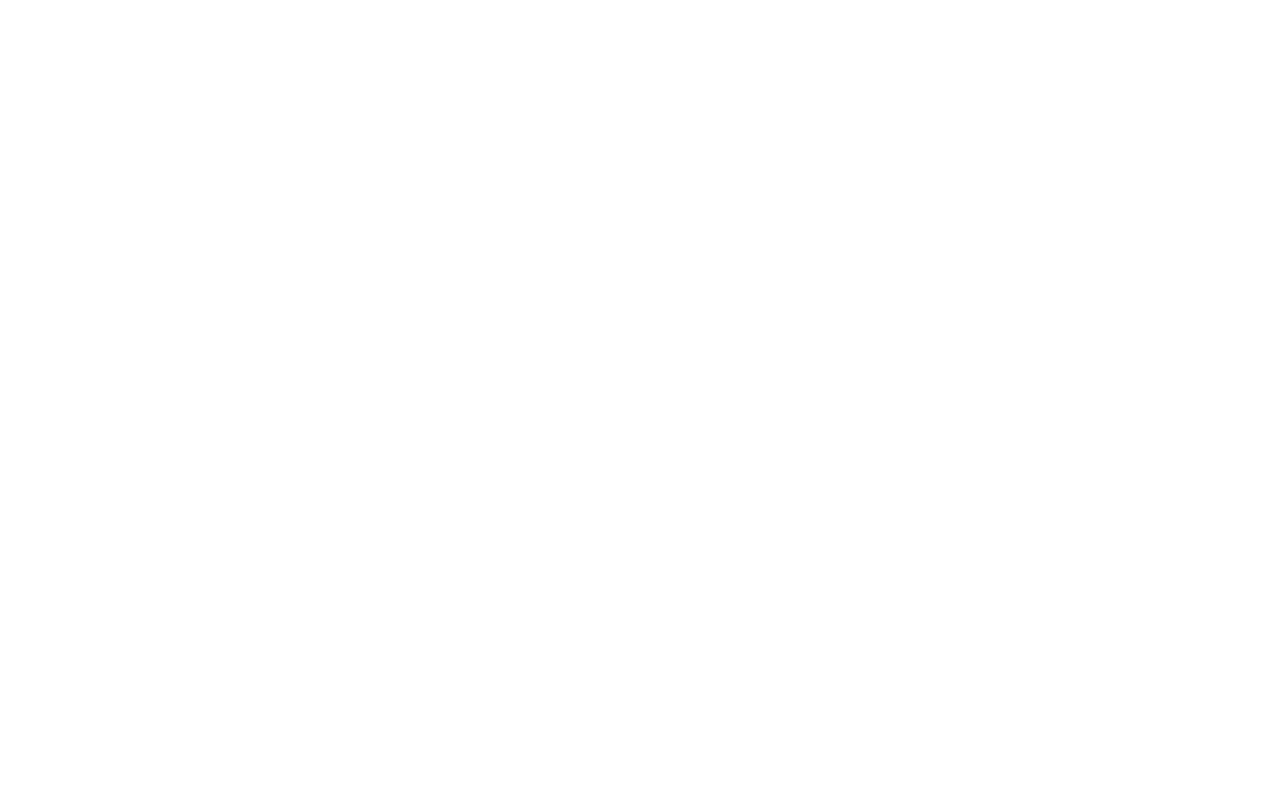
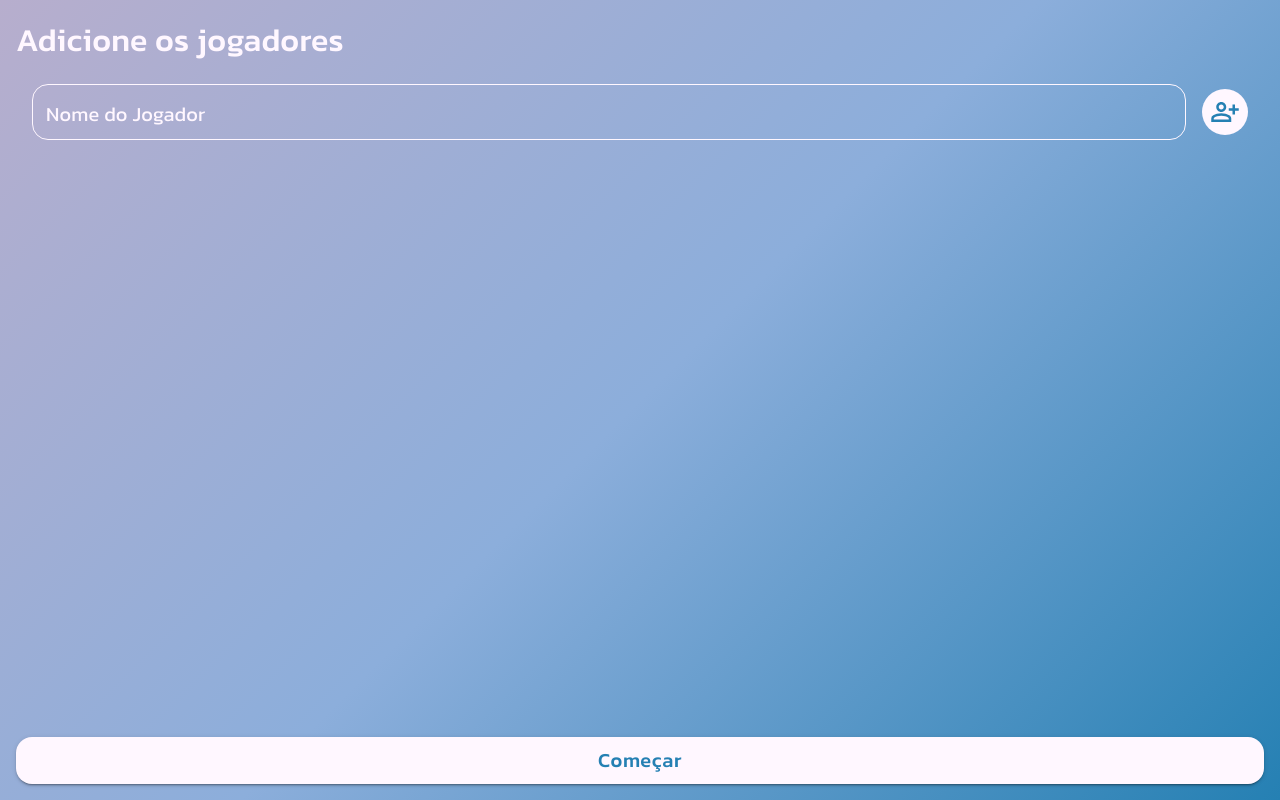
Before and after one commit to Felipe-alv-es/drink-game-app, a React (Create React App) app: page /player-selector in a window 1280 px wide. Before the commit this address had no page. Built offline with nearby package versions, Linux system fonts and the light colour scheme.

Commit message:
chore: players selector page base

```diff
--- a/src/App.js
+++ b/src/App.js
@@ -1,5 +1,5 @@
 import { Route, Routes, BrowserRouter } from "react-router-dom";
-import { Home, GamePage } from "./Pages/Index.ts";
+import { Home, GamePage, PlayerSelector } from "./Pages/Index.ts";
 
 function App() {
   return (
@@ -16,6 +16,7 @@ function App() {
           />
           <Route path="/selection-page" element={<Home />} />
           <Route path="/game-page" element={<GamePage />} />
+          <Route path="/player-selector" element={<PlayerSelector />} />
         </Routes>
       </BrowserRouter>
     </div>
--- a/src/Pages/GamePage/GamePage.tsx
+++ b/src/Pages/GamePage/GamePage.tsx
@@ -2,8 +2,6 @@ import { useState } from "react";
 import { Box, Typography } from "@mui/material";
 import CardComponent from "./Components/CardComponent/CardComponent";
 import NavigationButtons from "./Components/NavigationButtons/NavigationButtons";
-import { GiFinishLine } from "react-icons/gi";
-import { FaMapPin } from "react-icons/fa";
 import {
   getContainerStyle,
   getContentContainerStyle,
--- a/src/Pages/Index.ts
+++ b/src/Pages/Index.ts
@@ -1,2 +1,3 @@
 export { default as Home } from "./Home/Home";
 export { default as GamePage } from "./GamePage/GamePage";
+export { default as PlayerSelector } from "./PlayerSelector/PlayerSelector";
--- /dev/null
+++ b/src/Pages/PlayerSelector/PlayerSelector.styles.ts
@@ -0,0 +1,75 @@
+import { Player } from "./PlayerSelector";
+
+export const getContainerStyle = () => ({
+  padding: "16px",
+  minHeight: "100vh",
+  background: "linear-gradient(135deg, #b7aecd, #8caedb, #2580b3)",
+  display: "flex",
+  flexDirection: "column",
+  justifyContent: "space-between",
+});
+
+export const getTitleStyle = () => ({
+  fontFamily: "kanit",
+  fontSize: "32px",
+  fontWeight: "500",
+  paddingBottom: "4px",
+  color: "#fff7ff",
+});
+
+export const getAddItemStyle = () => ({
+  padding: "16px",
+  borderRadius: "16px",
+  display: "flex",
+  gap: 2,
+  alignItems: "center",
+  marginBottom: "24px",
+  justifyContent: "space-between",
+});
+
+export const getTextFieldStyle = () => ({
+  "& .MuiFormLabel-root": {
+    color: "#fff7ff",
+    fontFamily: "kanit",
+    fontSize: "20px",
+  },
+  "& .MuiInputBase-root": {
+    borderRadius: "16px",
+    color: "#fff7ff",
+  },
+  "& .MuiOutlinedInput-notchedOutline": {
+    borderColor: "#fff7ff",
+  },
+});
+
+export const getAddButtonStyle = () => ({
+  backgroundColor: "#fff7ff",
+  color: "#2580b3",
+  fontWeight: "bold",
+});
+
+export const getPlayersItemStyle = (player: Player) => ({
+  background: player.color,
+  padding: "16px",
+  borderRadius: "16px",
+  display: "flex",
+  gap: 2,
+  alignItems: "center",
+  marginBottom: "12px",
+  justifyContent: "space-between",
+});
+
+export const getPlayerNameStyle = () => ({
+  fontSize: "20px",
+  fontFamily: "kanit",
+  color: "#fff7ff",
+});
+
+export const getButtonStyle = () => ({
+  textTransform: "none",
+  background: "#fff7ff",
+  color: "#2580b3",
+  fontFamily: "kanit",
+  fontSize: "20px",
+  borderRadius: "16px",
+});
--- /dev/null
+++ b/src/Pages/PlayerSelector/PlayerSelector.tsx
@@ -0,0 +1,97 @@
+import { useState } from "react";
+import { Box, Button, IconButton, TextField, Typography } from "@mui/material";
+import { FaRegTrashAlt } from "react-icons/fa";
+import { MdOutlinePersonAddAlt } from "react-icons/md";
+import {
+  getAddButtonStyle,
+  getAddItemStyle,
+  getButtonStyle,
+  getContainerStyle,
+  getPlayerNameStyle,
+  getPlayersItemStyle,
+  getTextFieldStyle,
+  getTitleStyle,
+} from "./PlayerSelector.styles";
+
+const playerColors = [
+  "#FF6B6B",
+  "#FFD93D",
+  "#6BCB77",
+  "#4D96FF",
+  "#FF6EC7",
+  "#FF8E72",
+  "#8D6EFF",
+  "#00C2CB",
+  "#FCA17D",
+  "#D065A9",
+];
+
+export interface Player {
+  id: number;
+  name: string;
+  color: string;
+}
+
+const PlayerSelector = () => {
+  const [players, setPlayers] = useState<Player[]>([]);
+  const [newPlayerName, setNewPlayerName] = useState("");
+
+  const addPlayer = () => {
+    if (!newPlayerName.trim()) return;
+
+    const color = playerColors[players.length % playerColors.length];
+    const newPlayer: Player = {
+      id: Date.now(),
+      name: newPlayerName.trim(),
+      color,
+    };
+
+    setPlayers([...players, newPlayer]);
+    setNewPlayerName("");
+  };
+
+  const removePlayer = (id: number) => {
+    setPlayers(players.filter((p) => p.id !== id));
+  };
+
+  return (
+    <Box sx={getContainerStyle}>
+      <Box>
+        <Typography sx={getTitleStyle}>{"Adicione os jogadores"}</Typography>
+        <Box sx={getAddItemStyle}>
+          <TextField
+            label="Nome do Jogador"
+            value={newPlayerName}
+            onChange={(e) => setNewPlayerName(e.target.value)}
+            variant="outlined"
+            fullWidth
+            sx={getTextFieldStyle}
+          />
+          <IconButton
+            component="button"
+            onClick={addPlayer}
+            sx={getAddButtonStyle}
+          >
+            <MdOutlinePersonAddAlt size={30} color=" #2580b3" />
+          </IconButton>
+        </Box>
+
+        {players.map((player, index) => (
+          <Box key={player.id} sx={getPlayersItemStyle(player)}>
+            <Typography sx={getPlayerNameStyle}>
+              {`Jogador ${index + 1}: ${player.name}`}
+            </Typography>
+            <IconButton onClick={() => removePlayer(player.id)}>
+              <FaRegTrashAlt color="#fff7ff" />
+            </IconButton>
+          </Box>
+        ))}
+      </Box>
+      <Button variant="contained" sx={getButtonStyle}>
+        {"Começar"}
+      </Button>
+    </Box>
+  );
+};
+
+export default PlayerSelector;
```
